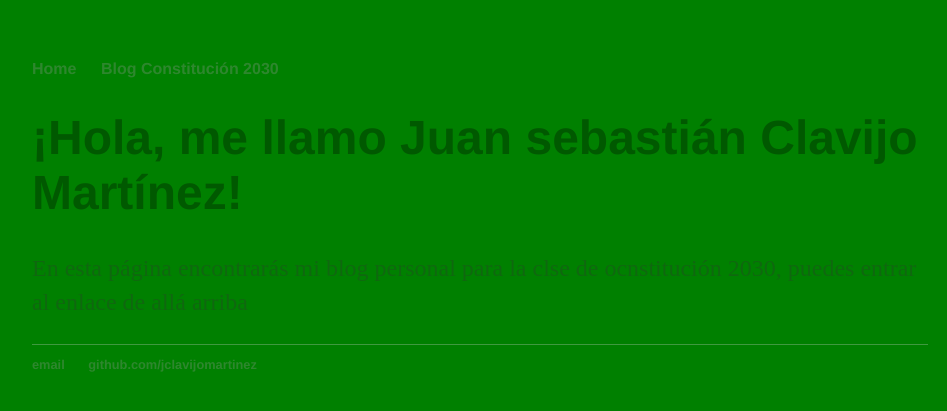
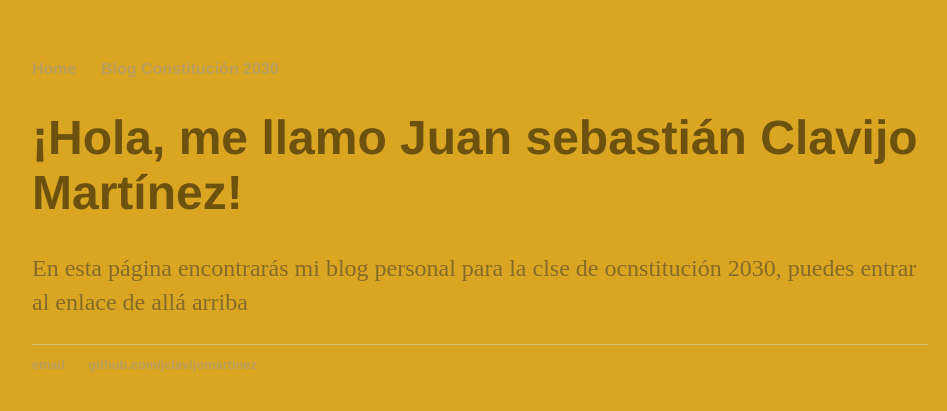
Before and after one commit to jclavijomartinez/jclavijomartinez.github.io, a Jekyll site: the page built from index.html, in a window 1280 px wide. Shown: the top 411 px of the page, without its empty margins (160-1107 px from the left). Built offline with Jekyll 4.4.1, drawn with Linux system fonts in a browser that asks for light colours.

Commit message:
Update main.css
añado color que si me gusta

```diff
--- a/css/main.css
+++ b/css/main.css
@@ -1,8 +1,8 @@
 body {
     margin: 60px auto;
     width: 70%;
-    background-color: green;
-    opacity: 0.3;
+    background-color: goldenrod;
+    opacity: 0.5;
 }
 nav ul, footer ul {
     font-family:'Helvetica', 'Arial', 'Sans-Serif';
```
